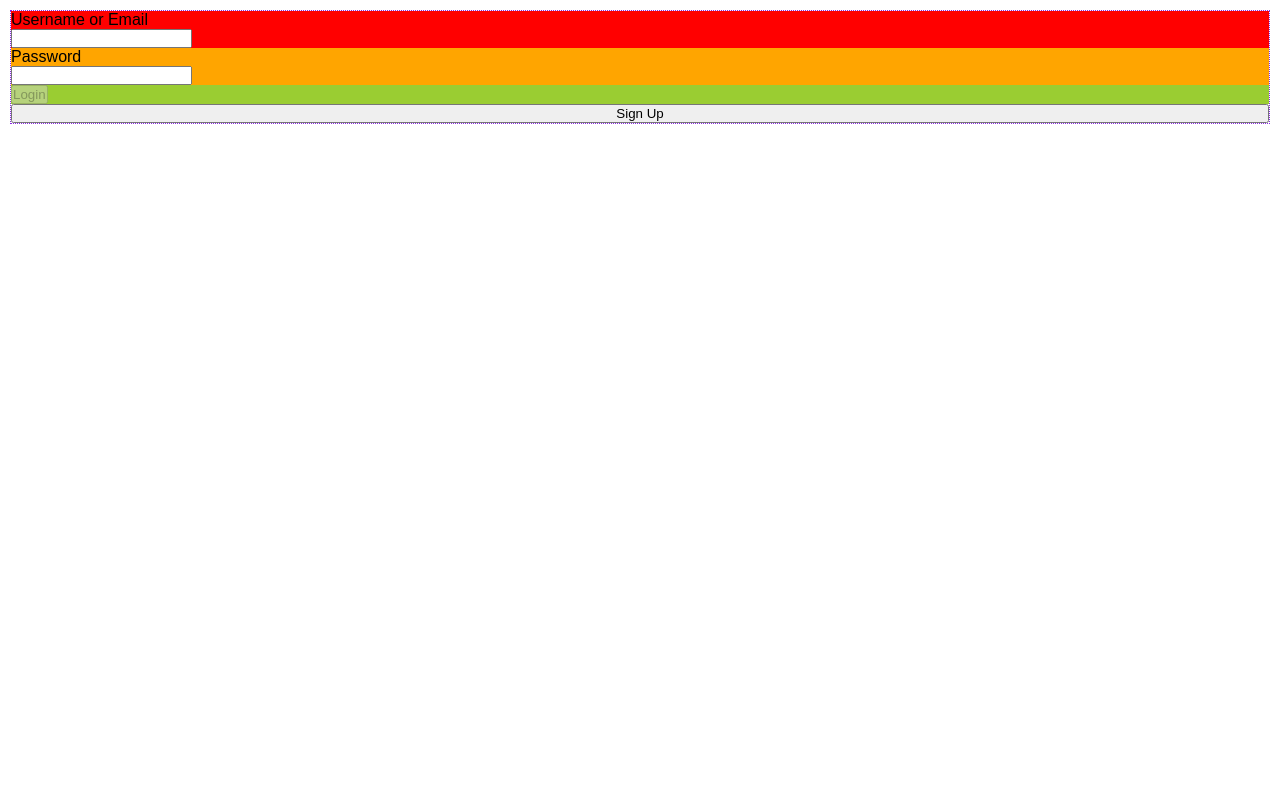
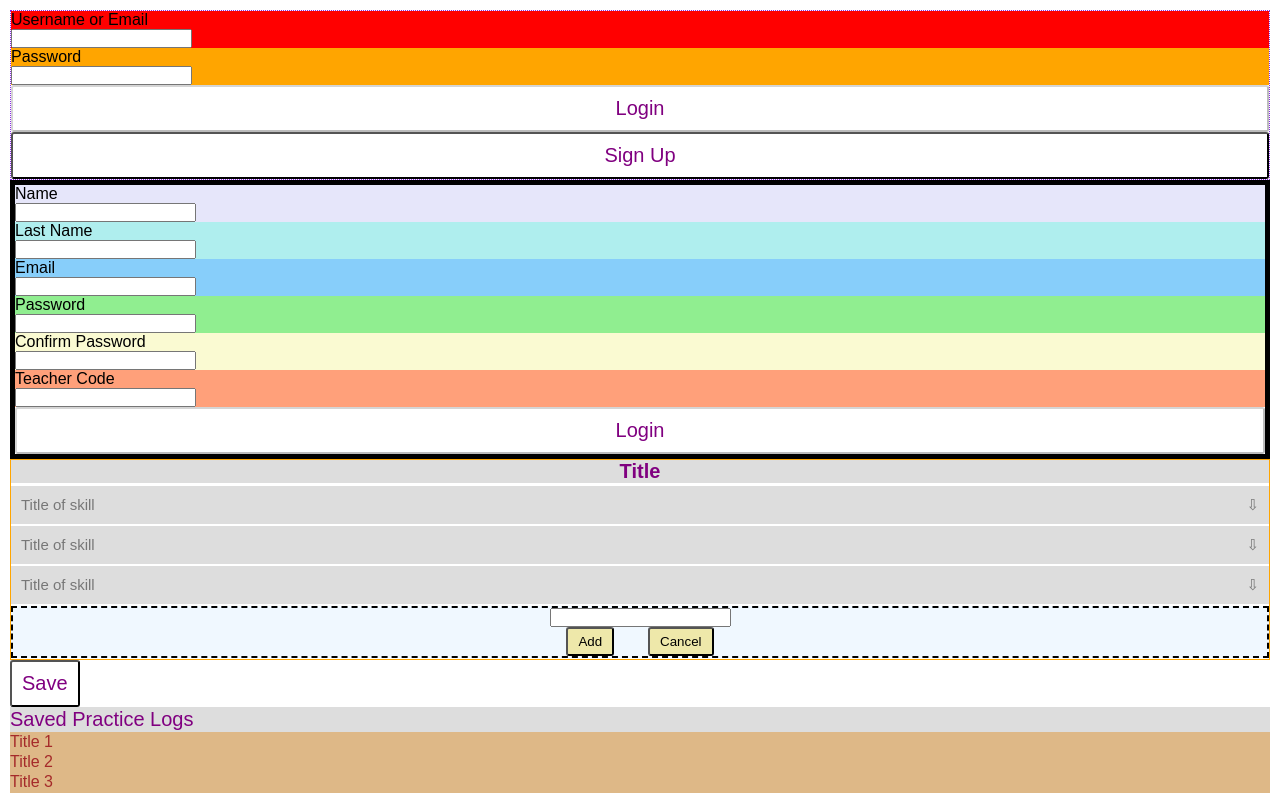
Before and after one commit to thinkful-ei23/kathy-practice-client, a React (Create React App) app: page / in a window 1280 px wide. Shown: the top 793 px of the page. Built offline with nearby package versions, Linux system fonts and the light colour scheme.

Commit message:
btn css in log-in.css

```diff
--- a/src/App.js
+++ b/src/App.js
@@ -7,11 +7,11 @@ import './App.css';
 // import CardT from './components/cardT';
 // import CardS from './components/cardS';
 import LogIn from './components/log-in.js';
-// import RegisterForm from './components/register.js';
+import RegisterForm from './components/register.js';
 // import BoardS from './components/boardS.js';
 // import TitleList from './components/title-listT.js';
 // import Edit from './components/edit.js';
-//import BoardT from './components/boardT.js';
+import BoardT from './components/boardT.js';
 // import ClassList from './components/class-list.js';
 
 class App extends Component {
@@ -20,8 +20,8 @@ class App extends Component {
       <div className="working">
 
         <LogIn />
-
-
+        <RegisterForm />
+        <BoardT />
       </div>
     )
   }
--- a/src/components/edit.js
+++ b/src/components/edit.js
@@ -7,13 +7,12 @@ import './edit.css';
 
 export default function Edit(props) {
 	return (
-		<section className="dash">
-			<div className="teacher">
-				<CardT />
 
-			</div>
-			<button className="btn">Save</button>
-		</section>
+		<div className="teacher">
+			<CardT />
+			<button className="btn btn-large">Save</button>
+		</div >
+
 	);
 
 };
--- a/src/components/log-in.css
+++ b/src/components/log-in.css
@@ -1,9 +1,10 @@
 .logInForm {
   display: flex;
 	flex-direction: column;
-	justify-content: center;
+	/*justify-content: center; */
 	border: 1px blueviolet dotted;
 }
+
 .rowL:nth-child(1){
 	background-color: red;
 }
@@ -13,3 +14,26 @@
 .rowL:nth-child(3){
 	background-color: yellowgreen;
 }
+.btn{
+	padding: 5px 10px;
+	background-color: palegoldenrod;
+	color: #000;
+	border-radius: 3px;
+}
+.btn:hover
+.btn:active {
+	background-color: purple;
+	color: #fff;
+}
+.btn-large {
+	padding: 10px;
+	font-size: 20px;
+	background-color: #fff;
+	color: purple;
+
+}
+.btn-large:hover
+.btn-large:active {
+	background-color: purple;
+	color: #fff;
+}
--- a/src/components/log-in.js
+++ b/src/components/log-in.js
@@ -39,14 +39,14 @@ export function LogInForm(props) {
 				</div>
 			</div>
 
-			<div className="rowL">
-				<button
-					className="btn btn-large"
-					type="submit"
-					disabled={pristine || submitting}>
-					Login
+			{/* <div className="rowL"> */}
+			<button
+				className="btn btn-large"
+				type="submit"
+				disabled={pristine || submitting}>
+				Login
 				</button>
-			</div>
+			{/*</div> */}
 
 			<button className="btn btn-large" >Sign Up</button>
 		</form>
--- a/src/components/register.js
+++ b/src/components/register.js
@@ -88,14 +88,14 @@ export function RegisterForm(props) {
 			</div>
 
 
-			<div className="row">
-				<button
-					className="btn"
-					type="submit"
-					disabled={pristine || submitting}>
-					Login
+			{/*<div className="row"> */}
+			<button
+				className="btn btn-large"
+				type="submit"
+				disabled={pristine || submitting}>
+				Login
 				</button>
-			</div>
+			{/*}	</div> */}
 		</form>
 
 	);
```
